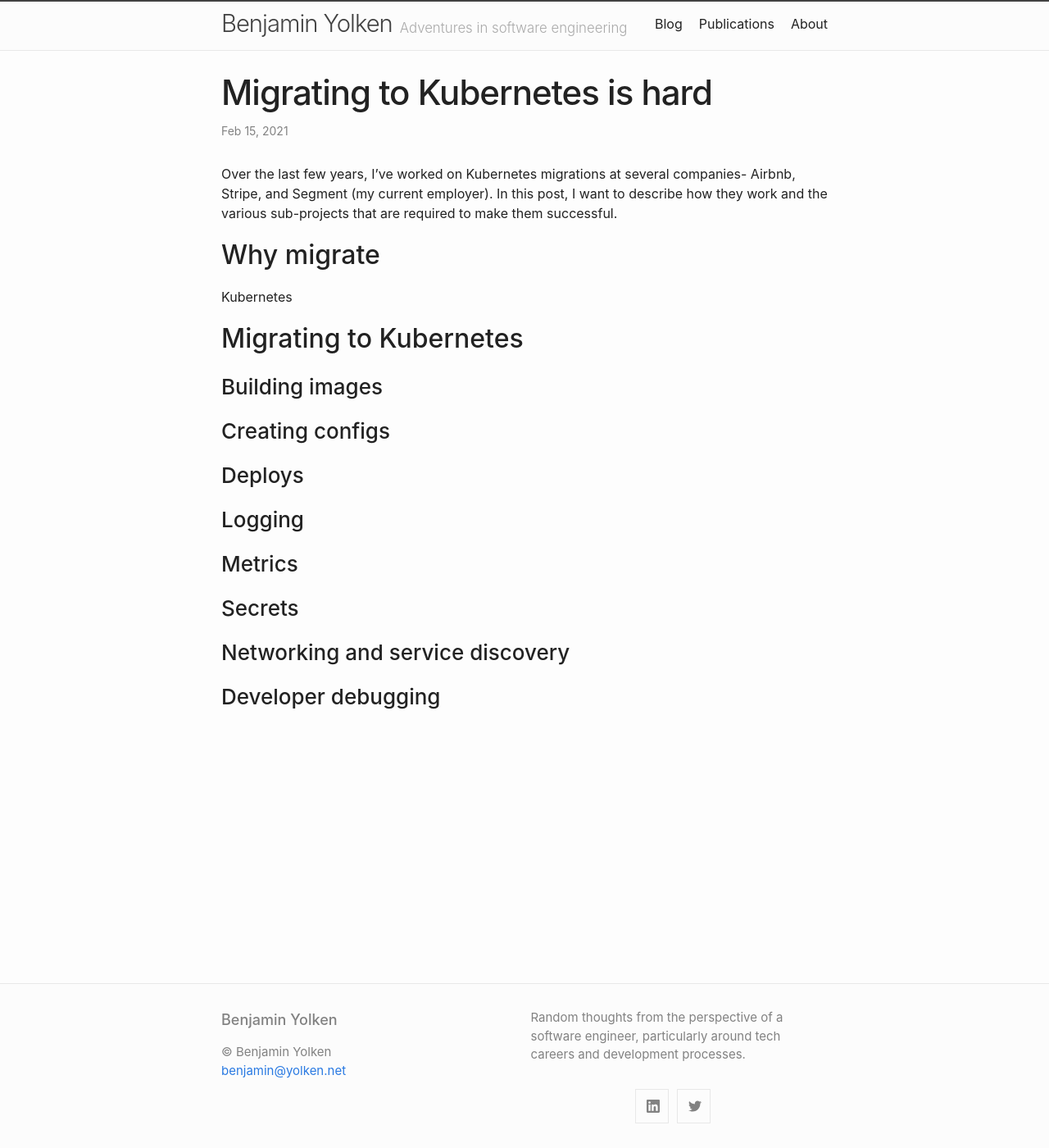
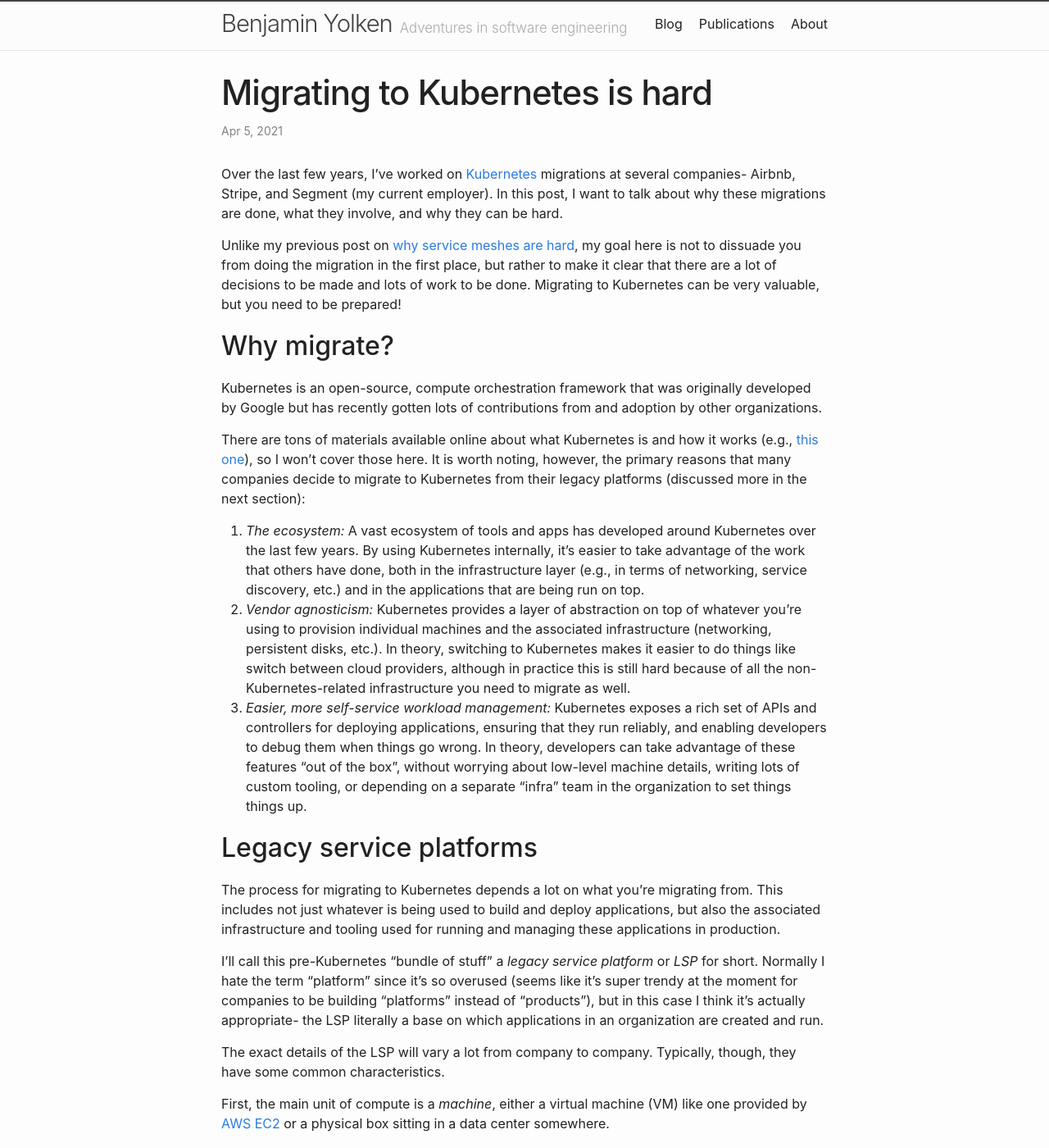
Before and after one commit to yolken/yolken-blog, a Jekyll site: the page built from site/_posts/2021-02-14-migrating-to-kubernetes-is-hard.md, in a window 1280 px wide and 1400 px high. Shown: the whole window at 82% size. Built offline with Jekyll 4.4.1, drawn with Linux system fonts in a browser that asks for light colours; some of the changed text lies outside the part shown.

Commit message:
Keep iterating on kubernetes post

```diff
--- a/site/_posts/2021-02-14-migrating-to-kubernetes-is-hard.md
+++ b/site/_posts/2021-02-14-migrating-to-kubernetes-is-hard.md
@@ -1,19 +1,88 @@
 ---
 layout: post
 title:  "Migrating to Kubernetes is hard"
-date:   2021-02-14 21:37:00 -0700
+date:   2021-04-05 13:06:00 -0700
 categories: general tech
 excerpt: |
-    Blah blah blah
+    Over the last few years, I've worked on
+    migrations at several companies- Airbnb, Stripe, and Segment (my current employer). In this
+    post, I want to talk about why these migrations are done, what they involve, and why they can
+    be hard.
 ---
 
-Over the last few years, I've worked on Kubernetes migrations at several companies- Airbnb,
-Stripe, and Segment (my current employer). In this post, I want to describe how they work and the
-various sub-projects that are required to make them successful.
+Over the last few years, I've worked on
+[Kubernetes](https://kubernetes.io/) migrations at several companies-
+Airbnb, Stripe, and Segment (my current employer). In this post, I want to talk about why
+these migrations are done, what they involve, and why they can be hard.
 
-## Why migrate
+Unlike my previous post on [why service meshes are hard](/posts/service-meshes), my goal
+here is not to dissuade you from doing the migration in the first place, but rather to
+make it clear that there are a lot of decisions to be made and lots of work to be done.
+Migrating to Kubernetes can be very valuable, but you need to be prepared!
 
-Kubernetes
+## Why migrate?
+
+Kubernetes is an open-source, compute orchestration framework that was originally developed
+by Google but has recently gotten lots of contributions from and adoption by other
+organizations.
+
+There are tons of materials available online about what Kubernetes is and how it works (e.g.,
+[this one](https://kubernetes.io/docs/concepts/overview/what-is-kubernetes/)), so
+I won't cover those here. It is worth noting, however, the primary reasons that many companies
+decide to migrate to Kubernetes from their legacy platforms (discussed more in the next section):
+
+1. *The ecosystem:* A vast ecosystem of tools and apps has developed around
+  Kubernetes over the last few years. By using Kubernetes internally, it's easier to take
+  advantage of the work that others have done, both in the infrastructure layer (e.g.,
+  in terms of networking, service discovery, etc.) and in the applications that are
+  being run on top.
+2. *Vendor agnosticism:* Kubernetes provides a layer of abstraction on top of whatever
+  you're using to provision individual machines and the associated infrastructure (networking,
+  persistent disks, etc.). In theory, switching to Kubernetes makes it easier to do things
+  like switch between cloud providers, although in practice this is still hard because
+  of all the non-Kubernetes-related infrastructure you need to migrate as well.
+3. *Easier, more self-service workload management:* Kubernetes exposes a rich set of APIs
+  and controllers for deploying applications, ensuring that they run reliably, and enabling
+  developers to debug them when things go wrong. In theory, developers can take advantage
+  of these features "out of the box", without worrying about low-level machine details,
+  writing lots of custom tooling, or depending on a separate "infra" team in the organization
+  to set things things up.
+
+## Legacy service platforms
+
+The process for migrating to Kubernetes depends a lot on what you're migrating from.
+This includes not just whatever is being used to build and deploy applications, but
+also the associated infrastructure and tooling used for running and managing these
+applications in production.
+
+I'll call this pre-Kubernetes "bundle of stuff" a *legacy service platform* or *LSP* for
+short. Normally I hate the term "platform" since it's so overused (seems like it's super trendy
+at the moment for companies to be building "platforms" instead of "products"), but in this case I
+think it's actually appropriate- the LSP literally a base on which applications in an
+organization are created and run.
+
+The exact details of the LSP will vary a lot from company to company. Typically, though,
+they have some common characteristics.
+
+First, the main unit of compute is a *machine*, either a virtual machine (VM) like
+one provided by [AWS EC2](https://aws.amazon.com/ec2) or a physical box sitting in a data
+center somewhere.
+
+Machines are provisioned from a *base image* that includes the operating system and other,
+low-level software. There is then a *configuration management* process that installs the
+higher-level tools and configs needed to run applications on the machine- these might include
+language runtimes for things like Python and Ruby, log and metrics collectors, performance
+monitoring tools, and company-specific automation scripts, among many other possibilities. The
+latter process is typically orchestrated by third-party frameworks like
+[Chef](https://www.chef.io) or [Puppet](https://puppet.com/).
+
+Each machine is configured and provisioned for a specific application. So, if we have ten different
+services running in production, we'll typically have ten different machine variants, each
+running in a separate pool. The "zeebra" service will have "zeebra instances" that contain
+the specific things it needs to run (maybe a
+[JRE](https://www.infoworld.com/article/3304858/what-is-the-jre-introduction-to-the-java-runtime-environment.html)),
+the "cheetah" service will have "cheetah instances" that contain what it needs (maybe a Ruby
+interpreter and an Nginx process), and so forth.
 
 
 
@@ -21,11 +90,27 @@ Kubernetes
 
 ### Building images
 
+Kubernetes workloads run in *containers*, i.e. semi-isolated processes managed by a runtime
+like [Docker](https://www.docker.com/products/container-runtime). Each container runs
+from an *image* which is an immutable, layered bundle of
+
+Many LSPs don't
+
 ### Creating configs
+
+Kubernetes workloads are declared as *resources* that are configured through the Kubernetes
+API. There are a variety of formats in use here, but usually the configuration is defined
+in YAML which
+
+Simple
 
 ### Deploys
 
+
+
 ### Logging
+
+
 
 ### Metrics
 
```
Also changed, not shown: other parts of site/_posts/2021-02-14-migrating-to-kubernetes-is-hard.md (+3 -0 lines).
